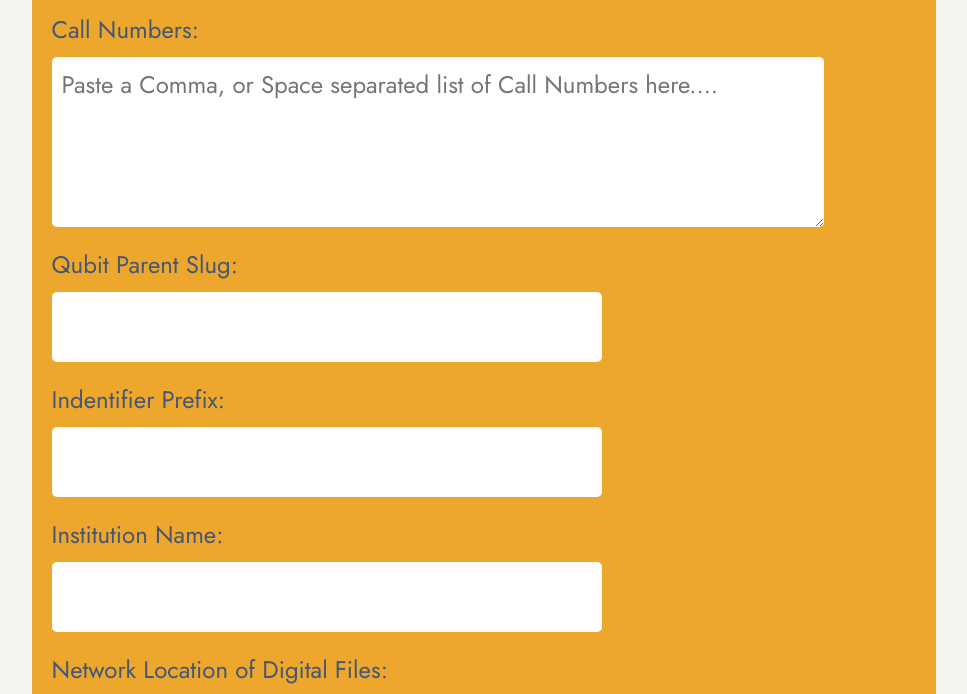
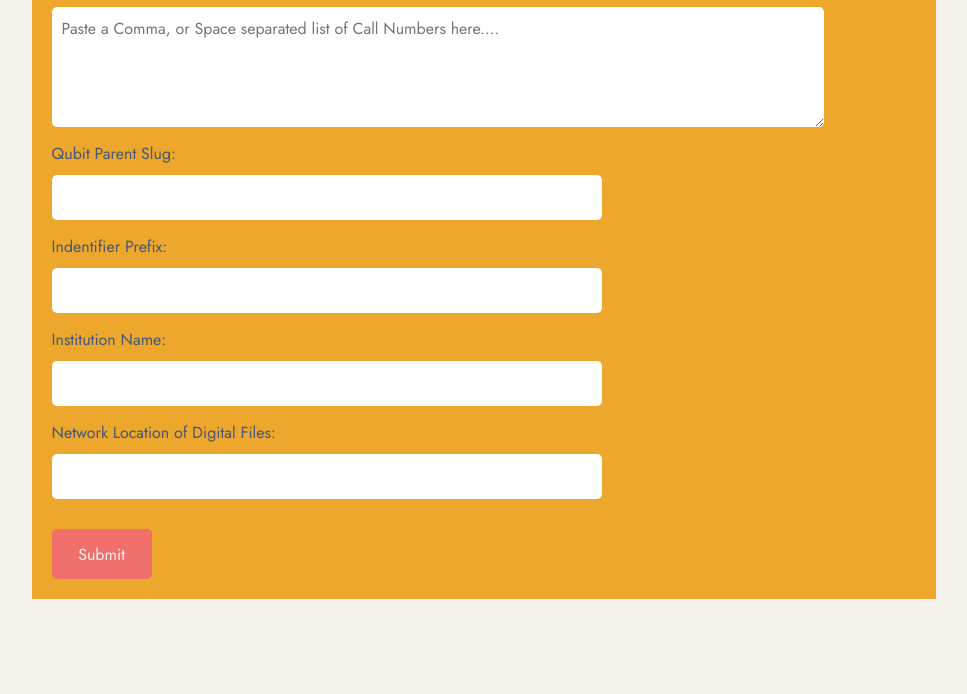
Before and after one commit to davidpye/SIPtoCSV, a website built with Parcel: page index.html in a window 1280 px wide. Shown: the part 118-812 px from the top of the page, without its empty margins (156-1123 px from the left). Built offline with nearby package versions, Linux system fonts and the light colour scheme.

Commit message:
Reduced text and element sizes

```diff
--- a/api/doMyLogging.js
+++ b/api/doMyLogging.js
@@ -28,7 +28,6 @@ async function connectToDatabase(uri) {
 module.exports = async (req, res) => {
   console.log(req.method);
   console.log(req.body);
-
   const db = await connectToDatabase(process.env.MONGODB_URI);
   const logs = await db.collection("logs");
 
--- a/styles.css
+++ b/styles.css
@@ -9,7 +9,7 @@ h1 {
   font-family: "Jost", sans-serif;
   width: 70%;
   text-align: left;
-  /*margin-bottom: 0px;*/
+  margin: 5px 0px 5px 0px;
 }
 h2 {
   font-family: "Jost", sans-serif;
@@ -59,27 +59,27 @@ textarea {
   border: 0px;
   border-radius: 5px;
   padding: 10px;
-  font-size: 1.5em;
+  font-size: 1em;
 }
 label {
-  font-size: 1.5em;
-  margin: 10px 0px 0px 10px;
+  font-size: 1em;
+  margin: 5px 0px 0px 10px;
 }
 input[type="button"] {
   background-color: #ef6f6c;
   color: #f4f3ee;
-  width: 220px;
-  height: 75px;
-  margin: 30px 10px 30px 10px;
-  padding: 20px;
+  width: 100px;
+  height: 50px;
+  margin: 20px 10px 10px 10px;
+  padding: 10px;
 }
 #shelfMarkInput {
   width: 85%;
-  height: 150px;
+  height: 100px;
 }
 .prompts {
   width: 60%;
-  height: 50px;
+  height: 25px;
 }
 
 #submit {
@@ -90,9 +90,9 @@ input[type="button"] {
 
 .sk-cube-grid {
   display: none;
-  width: 50px;
-  height: 50px;
-  margin: 30px;
+  width: 40px;
+  height: 40px;
+  margin: 20px;
 }
 
 .sk-cube-grid .sk-cube {
```
Also changed, not shown: package.json (+4 -3 lines), 1 other file.
